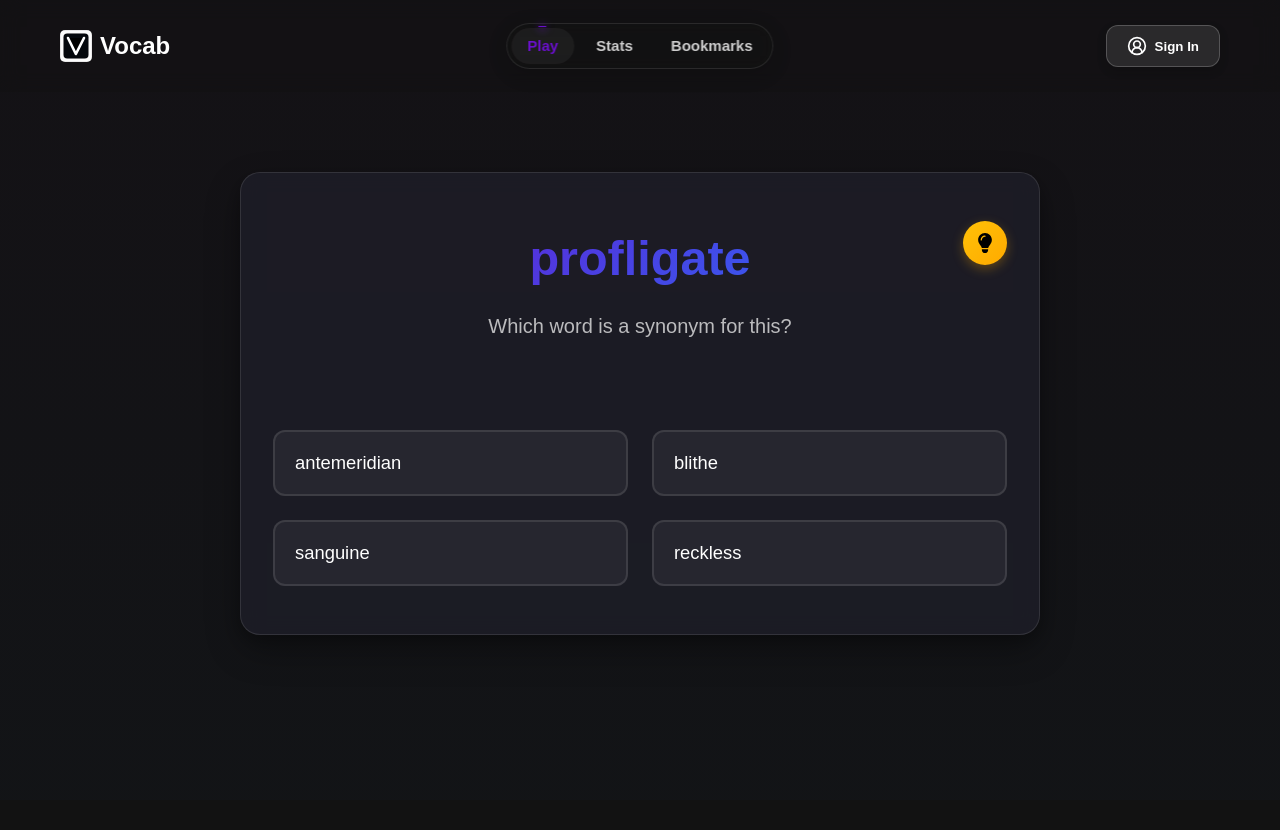
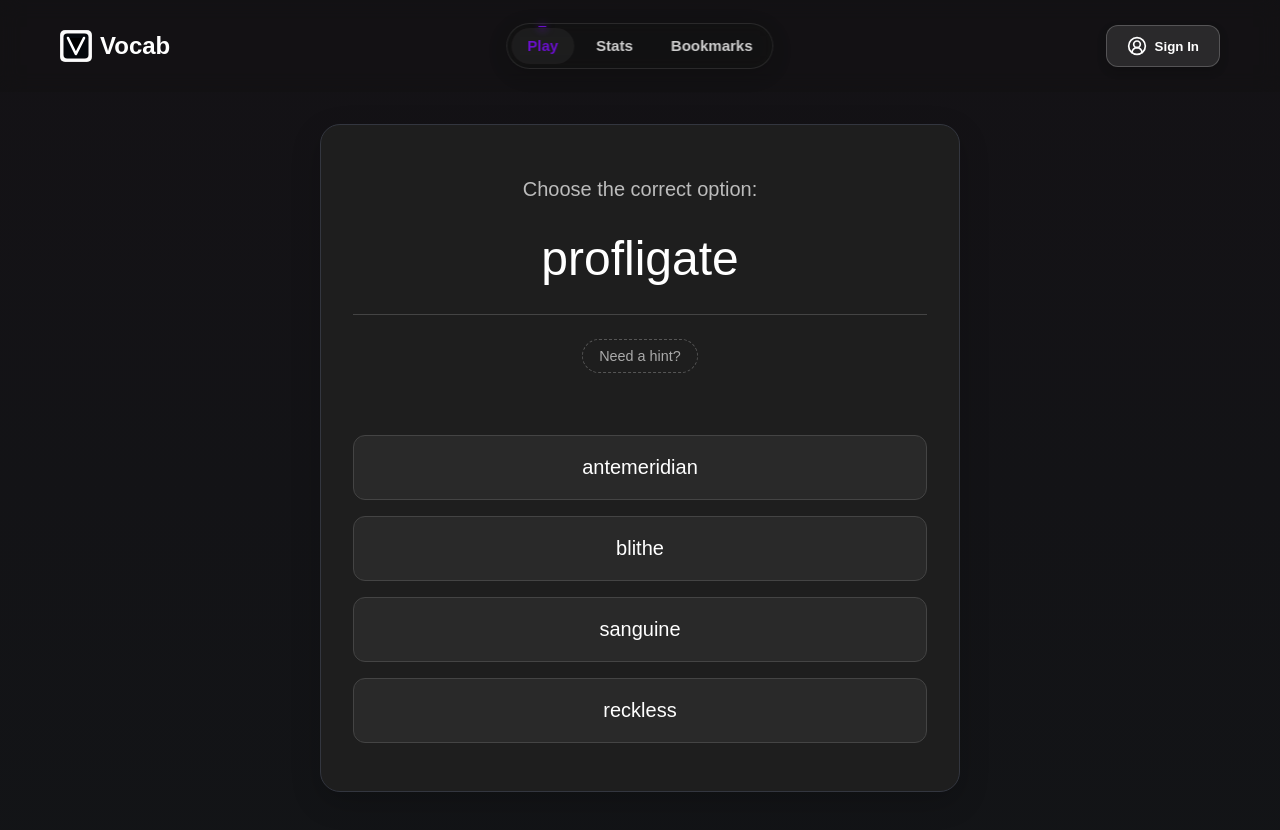
Before and after one commit to Eccys/vocab-web, a React (Vite) app: page /quiz in a window 1280 px wide. Shown: the top 830 px of the page. Before the commit the page ends 800 px from the top, so only its background shows below. Built offline with nearby package versions, Linux system fonts and the light colour scheme; no server answers.

Commit message:
feat(quiz): enhance quiz logic and UI
Refined the word selection algorithm in the quiz to better utilize spaced repetition. Improved the quiz UI for a more interactive and polished user experience, including answer feedback and hint functionality.

```diff
--- a/src/components/WordQuizGame.tsx
+++ b/src/components/WordQuizGame.tsx
@@ -22,6 +22,7 @@ const WordQuizGame: React.FC = () => {
   const [selectedAnswer, setSelectedAnswer] = useState<number | null>(null);
   const [showHint, setShowHint] = useState(false);
   const [hintUsed, setHintUsed] = useState(false);
+  const [openDefinitions, setOpenDefinitions] = useState<number[]>([]);
   const [showExampleFor, setShowExampleFor] = useState<number | null>(null);
   const [answeredCount, setAnsweredCount] = useState(0);
   const [showSignInModal, setShowSignInModal] = useState(false);
@@ -88,6 +89,7 @@ const WordQuizGame: React.FC = () => {
     // Reset states for the new quiz
     setShowHint(false);
     setHintUsed(false);
+    setOpenDefinitions([]);
     setShowExampleFor(null);
     setResponseStartTime(Date.now());
 
@@ -186,19 +188,32 @@ const WordQuizGame: React.FC = () => {
 
   // Handle answer selection
   const handleAnswerClick = (index: number) => {
+    // If quiz is already answered, clicking an answer toggles its definition
     if (selectedAnswer !== null) {
-      // If an answer is already selected, show the definition for the clicked answer
-      setShowExampleFor(showExampleFor === index ? null : index);
-    } else {
-      // First time selecting an answer
+      setOpenDefinitions(prev =>
+        prev.includes(index)
+          ? prev.filter(i => i !== index)
+          : [...prev, index]
+      );
+      return;
+    }
+
+    // First time selecting an answer for the current question
     setSelectedAnswer(index);
     setAnsweredCount(prevCount => prevCount + 1);
 
+    const isCorrect = answers[index].isCorrect;
+
+    if (isCorrect) {
+      setOpenDefinitions([index]);
+    } else {
+      const correctIndex = answers.findIndex(answer => answer.isCorrect);
+      setOpenDefinitions([index, correctIndex]);
+    }
+
     if (isAuthenticated && currentWord) {
-        const isCorrect = answers[index].isCorrect;
       const responseTimeMs = Date.now() - responseStartTime;
       srs.service.updateWordStats(currentWord, isCorrect, responseTimeMs, hintUsed);
-      }
     }
   };
 
@@ -226,11 +241,6 @@ const WordQuizGame: React.FC = () => {
     setupQuiz();
   };
 
-  // Handle example click
-  const handleExampleClick = (index: number) => {
-    setShowExampleFor(showExampleFor === index ? null : index);
-  };
-
   // Show loading state while authenticating
   if (authLoading) {
     return <div className="quiz-loading">Authenticating...</div>;
@@ -252,31 +262,33 @@ const WordQuizGame: React.FC = () => {
 
       <div className="quiz-container">
         <div className="question-section">
+          <p className="question-prompt">Choose the correct option:</p>
           <h2 className="question-word">{currentWord.word}</h2>
+
+          <div className="definition-container">
+            {!showHint && selectedAnswer === null && (
+              <button
+                className="hint-button"
+                onClick={handleHintClick}
+                disabled={hintUsed}
+              >
+                Need a hint?
+              </button>
+            )}
+
+            {showHint && selectedAnswer === null && (
+              <p className="word-definition">
+                {currentWord.exampleSentence && currentWord.exampleSentence.trim() ? currentWord.exampleSentence.toLowerCase() : 'no example available'}
+              </p>
+            )}
+
             {selectedAnswer !== null && (
               <p className="word-definition">{currentWord.definition}</p>
             )}
-          <p className="question-prompt">Which word is a synonym for this?</p>
-
-          {showHint && (
-            <div className="hint-box">
-              <p><strong>Hint:</strong> {currentWord.exampleSentence && currentWord.exampleSentence.trim() ? currentWord.exampleSentence : 'No example available'}</p>
           </div>
-          )}
-
-          {!showHint && !selectedAnswer && (
-            <button
-              className={`hint-button ${hintUsed ? 'used' : ''}`}
-              onClick={handleHintClick}
-              disabled={hintUsed}
-              aria-label="Show hint"
-            >
-              <img src="/images/lightbulb-solid.svg" alt="Hint" />
-            </button>
-          )}
         </div>
 
-        <div className="answers-section">
+        <div className={`answers-section ${selectedAnswer !== null ? 'answered' : ''}`}>
           {answers.map((answer, index) => (
             <div
               key={index}
@@ -298,21 +310,9 @@ const WordQuizGame: React.FC = () => {
                 {answer.word}
               </button>
 
-              {(selectedAnswer !== null || showExampleFor === index) && (
-                <div className="answer-details">
+              <div className={`answer-details ${openDefinitions.includes(index) ? 'visible' : ''}`}>
                 <p className="answer-definition">{answer.definition}</p>
-                  {showExampleFor === index ? (
-                    <p className="example-sentence">{answer.exampleSentence}</p>
-                  ) : (
-                    <button
-                      className="example-button"
-                      onClick={() => handleExampleClick(index)}
-                    >
-                      Example
-                    </button>
-                  )}
               </div>
-              )}
             </div>
           ))}
         </div>
--- a/src/styles/WordQuizGame.css
+++ b/src/styles/WordQuizGame.css
@@ -3,7 +3,7 @@
   justify-content: center;
   align-items: flex-start;
   min-height: calc(100vh - 80px);
-  padding: 7rem 1.5rem 5rem;
+  padding: 4rem 1.5rem 5rem;
   background-color: var(--background-color);
   background-image: linear-gradient(180deg, rgba(106, 17, 203, 0.02) 0%, rgba(37, 117, 252, 0.02) 100%);
   overflow-x: hidden;
@@ -11,20 +11,18 @@
 
 .quiz-container {
   width: 100%;
-  max-width: 800px;
-  background-color: rgba(30, 30, 40, 0.8);
-  backdrop-filter: blur(10px);
-  -webkit-backdrop-filter: blur(10px);
+  max-width: 640px;
+  background-color: #1e1e1e;
   border-radius: 20px;
-  box-shadow: 0 15px 35px rgba(0, 0, 0, 0.3), 0 5px 15px rgba(0, 0, 0, 0.2);
+  box-shadow: 0 10px 30px rgba(0, 0, 0, 0.2);
   padding: 3rem 2rem;
   display: flex;
   flex-direction: column;
-  gap: 2.5rem;
+  /* gap: 1.5rem; */
   position: relative;
   overflow: hidden;
   animation: container-fade-in 0.8s cubic-bezier(0.16, 1, 0.3, 1) forwards;
-  border: 1px solid var(--border-color);
+  border: 1px solid #33363f;
   margin-top: 0;
   will-change: transform, opacity;
   transform: translateZ(0);
@@ -62,43 +60,26 @@
 
 .question-word {
   font-size: 3rem;
-  font-weight: 700;
-  background: linear-gradient(135deg, var(--primary-color) 0%, var(--secondary-color) 100%);
-  -webkit-background-clip: text;
-  background-clip: text;
-  -webkit-text-fill-color: transparent;
-  text-fill-color: transparent;
-  margin-bottom: 0.75rem;
-  animation: word-pulse 2s ease-in-out infinite;
+  font-weight: 500;
+  color: #fff;
+  margin-bottom: 0.5rem;
+  padding-bottom: 1rem;
+  border-bottom: 1px solid #444;
   will-change: transform;
 }
 
-@keyframes word-pulse {
-  0% {
-    transform: scale(1) translateZ(0);
-  }
-  50% {
-    transform: scale(1.02) translateZ(0);
-  }
-  100% {
-    transform: scale(1) translateZ(0);
-  }
-}
-
 .question-word::selection {
-  color: white;
-  background: rgba(106, 17, 203, 0.7);
-  -webkit-text-fill-color: white;
+  color: #fff;
+  text-shadow: 0 0 5px rgba(255, 255, 255, 0.3);
 }
 
 .question-word::-moz-selection {
-  color: white;
-  background: rgba(106, 17, 203, 0.7);
-  -webkit-text-fill-color: white;
+  color: #fff;
+  text-shadow: 0 0 5px rgba(255, 255, 255, 0.3);
 }
 
 .word-definition {
-  font-size: 1.1rem;
+  font-size: 1rem;
   color: var(--text-secondary);
   font-style: italic;
   margin: 1rem auto 1.5rem;
@@ -124,46 +105,47 @@
 .question-prompt {
   font-size: 1.25rem;
   color: var(--text-secondary);
-  margin-bottom: 2rem;
+  margin-bottom: 1rem;
   font-weight: 500;
 }
 
-.hint-button {
-  position: absolute;
-  right: 0;
-  top: 0;
-  background: linear-gradient(135deg, #ffc107 0%, #ffaa00 100%);
-  color: #333;
-  border: none;
-  border-radius: 50%;
-  width: 44px;
-  height: 44px;
-  cursor: pointer;
-  transition: all 0.3s cubic-bezier(0.175, 0.885, 0.32, 1.275);
-  box-shadow: 0 4px 12px rgba(255, 170, 0, 0.3);
+.definition-container {
+  height: 5.5rem;
   display: flex;
+  flex-direction: column;
+  justify-content: flex-start;
   align-items: center;
-  justify-content: center;
+  /* padding-top: 1.5rem; */
+  transition: all 0.3s ease-out;
 }
 
-.hint-button:hover {
-  transform: translateY(-3px) scale(1.05);
-  box-shadow: 0 6px 15px rgba(255, 170, 0, 0.4);
+.hint-button {
+  background: transparent;
+  color: #aaa;
+  border: 1px dashed #555;
+  border-radius: 999px;
+  padding: 0.5rem 1rem;
+  cursor: pointer;
+  transition: all 0.2s ease;
+  margin-top: 1rem;
+  display: block;
+  font-size: 0.9rem;
 }
 
-.hint-button:active {
-  transform: translateY(1px);
+.hint-button:hover:not(:disabled) {
+  background: rgba(255, 255, 255, 0.1);
+  color: #fff;
+  border-color: #777;
+  transform: translateY(0);
 }
 
-.hint-button img {
-  width: 20px;
-  height: 20px;
+.hint-button:active:not(:disabled) {
+  transform: translateY(0);
 }
 
-.hint-button.used {
-  background: #e0e0e0;
+.hint-button:disabled {
+  opacity: 0.5;
   cursor: not-allowed;
-  box-shadow: none;
 }
 
 .hint-box {
@@ -174,6 +156,7 @@
   border-radius: 8px;
   box-shadow: 0 4px 15px rgba(0, 0, 0, 0.05);
   animation: hint-slide-in 0.4s ease-out forwards;
+  color: #664d03;
 }
 
 @keyframes hint-slide-in {
@@ -193,10 +176,10 @@
 }
 
 .answers-section {
-  display: grid;
-  grid-template-columns: 1fr 1fr;
-  gap: 1.5rem;
-  margin-top: 1rem;
+  display: flex;
+  flex-direction: column;
+  gap: 1rem;
+  margin-top: 1.5rem;
   position: relative;
 }
 
@@ -228,108 +211,72 @@
 }
 
 .answer-button {
-  background-color: rgba(255, 255, 255, 0.05);
-  border: 2px solid var(--border-color);
+  background-color: #292929;
+  border: 1px solid #444;
   border-radius: 12px;
   padding: 1.25rem;
-  font-size: 1.15rem;
+  font-size: 1.25rem;
   font-weight: 500;
-  color: var(--text-color);
+  color: #ffffff;
   cursor: pointer;
-  transition: all 0.3s ease;
-  text-align: left;
+  transition: all 0.3s ease-out;
+  text-align: center;
   position: relative;
   overflow: hidden;
   z-index: 1;
 }
 
-.answer-button::before {
-  content: '';
-  position: absolute;
-  top: 0;
-  left: 0;
-  width: 100%;
-  height: 100%;
-  background: linear-gradient(135deg, rgba(106, 17, 203, 0.1) 0%, rgba(37, 117, 252, 0.1) 100%);
-  z-index: -1;
-  transform: scaleX(0);
-  transform-origin: left;
-  transition: transform 0.3s ease;
+.answer-button:hover {
+  background-color: #3a3a3a;
+  transform: translateY(-2px);
+  border-color: #555;
 }
 
-.answer-button:hover {
-  border-color: rgba(106, 17, 203, 0.3);
+.answers-section.answered .answer-button:hover {
+  transform: none;
+  cursor: default;
 }
 
-.answer-button:hover::before {
-  transform: scaleX(1);
+.answers-section.answered .answer-button:not(.correct):not(.incorrect) {
+  border-color: transparent;
+  opacity: 1;
 }
 
 .answer-button.correct {
-  background: linear-gradient(135deg, rgba(40, 167, 69, 0.3) 0%, rgba(25, 135, 84, 0.3) 100%);
-  border-color: rgba(40, 167, 69, 0.5);
-  color: #d1e7dd;
-  animation: correct-pulse 0.5s ease-out;
-}
-
-@keyframes correct-pulse {
-  0% {
-    transform: scale(1);
-  }
-  50% {
-    transform: scale(1.03);
-  }
-  100% {
-    transform: scale(1);
-  }
+  background-color: rgba(40, 167, 69, 0.25);
+  border-color: #28a745;
+  color: #e9f7ec;
 }
 
 .answer-button.incorrect {
-  background: linear-gradient(135deg, rgba(220, 53, 69, 0.3) 0%, rgba(200, 35, 51, 0.3) 100%);
-  border-color: rgba(220, 53, 69, 0.5);
-  color: #f8d7da;
-  animation: incorrect-shake 0.5s ease-out;
-}
-
-@keyframes incorrect-shake {
-  0%, 100% {
-    transform: translateX(0);
-  }
-  25% {
-    transform: translateX(-5px);
-  }
-  75% {
-    transform: translateX(5px);
-  }
+  background-color: rgba(220, 53, 69, 0.25);
+  border-color: #dc3545;
+  color: #f9eaeb;
 }
 
 .answer-details {
-  padding: 1.25rem;
-  background-color: rgba(30, 30, 40, 0.6);
-  border-radius: 0 0 12px 12px;
-  margin-top: -0.5rem;
-  border: 2px solid var(--border-color);
-  border-top: none;
-  animation: details-expand 0.3s ease-out forwards;
-  transform-origin: top;
+  max-height: 0;
+  overflow: hidden;
+  opacity: 0;
+  z-index: 0;
+  transform-origin: top center;
+  margin-top: 0;
 }
 
-@keyframes details-expand {
-  0% {
-    opacity: 0;
-    transform: scaleY(0);
-  }
-  100% {
-    opacity: 1;
-    transform: scaleY(1);
-  }
+.answer-details.visible {
+  margin-top: 0.75rem;
+  max-height: 10rem; /* A value larger than the expected content height */
+  opacity: 1;
+  transition: all 0.35s cubic-bezier(0.175, 0.885, 0.32, 1.275);
 }
 
 .answer-definition {
+  color: var(--text-secondary);
   font-size: 1rem;
-  color: var(--text-secondary);
-  margin-bottom: 0.75rem;
-  line-height: 1.5;
+  line-height: 1.6;
+  text-align: center;
+  padding: 0 1rem;
+  margin: 0;
 }
 
 .example-button {
@@ -380,10 +327,10 @@
   font-size: 1.2rem;
   font-weight: 600;
   cursor: pointer;
-  transition: all 0.3s cubic-bezier(0.175, 0.885, 0.32, 1.275);
+  transition: all 0.2s ease-out;
   align-self: center;
   margin-top: 1.5rem;
-  box-shadow: 0 8px 20px rgba(106, 17, 203, 0.3);
+  box-shadow: 0 5px 15px rgba(106, 17, 203, 0.2);
   animation: button-bounce 0.5s cubic-bezier(0.175, 0.885, 0.32, 1.275) forwards;
 }
 
@@ -404,12 +351,12 @@
 
 .next-button:hover {
   transform: translateY(-5px);
-  box-shadow: 0 12px 25px rgba(37, 117, 252, 0.4);
+  box-shadow: 0 8px 20px rgba(37, 117, 252, 0.25);
 }
 
 .next-button:active {
-  transform: translateY(2px);
-  box-shadow: 0 5px 15px rgba(37, 117, 252, 0.4);
+  transform: translateY(-5px) scale(0.95);
+  box-shadow: 0 4px 12px rgba(37, 117, 252, 0.2);
 }
 
 .quiz-loading {
```
Lines whose indentation alone changed are shown as unchanged.
